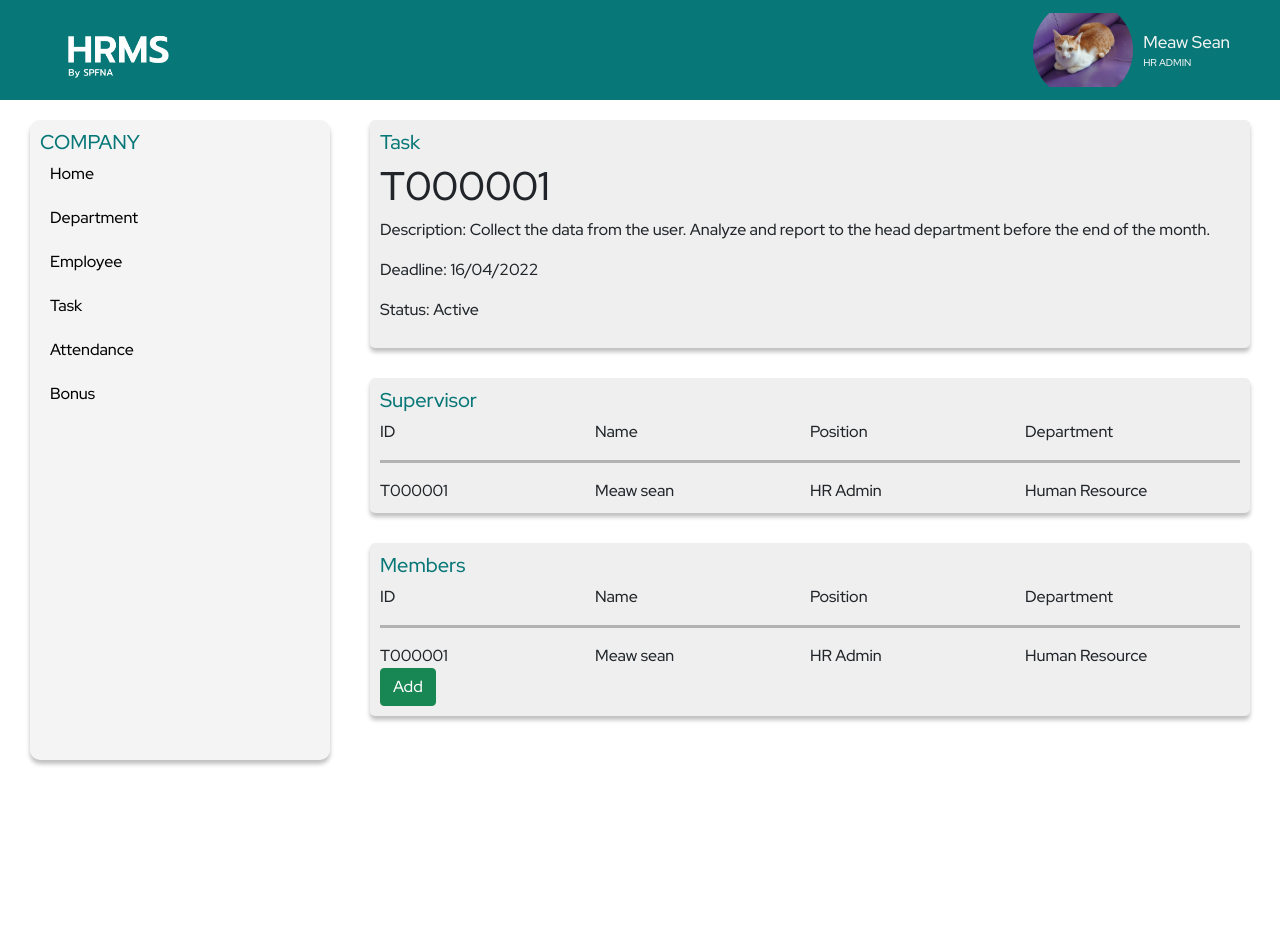
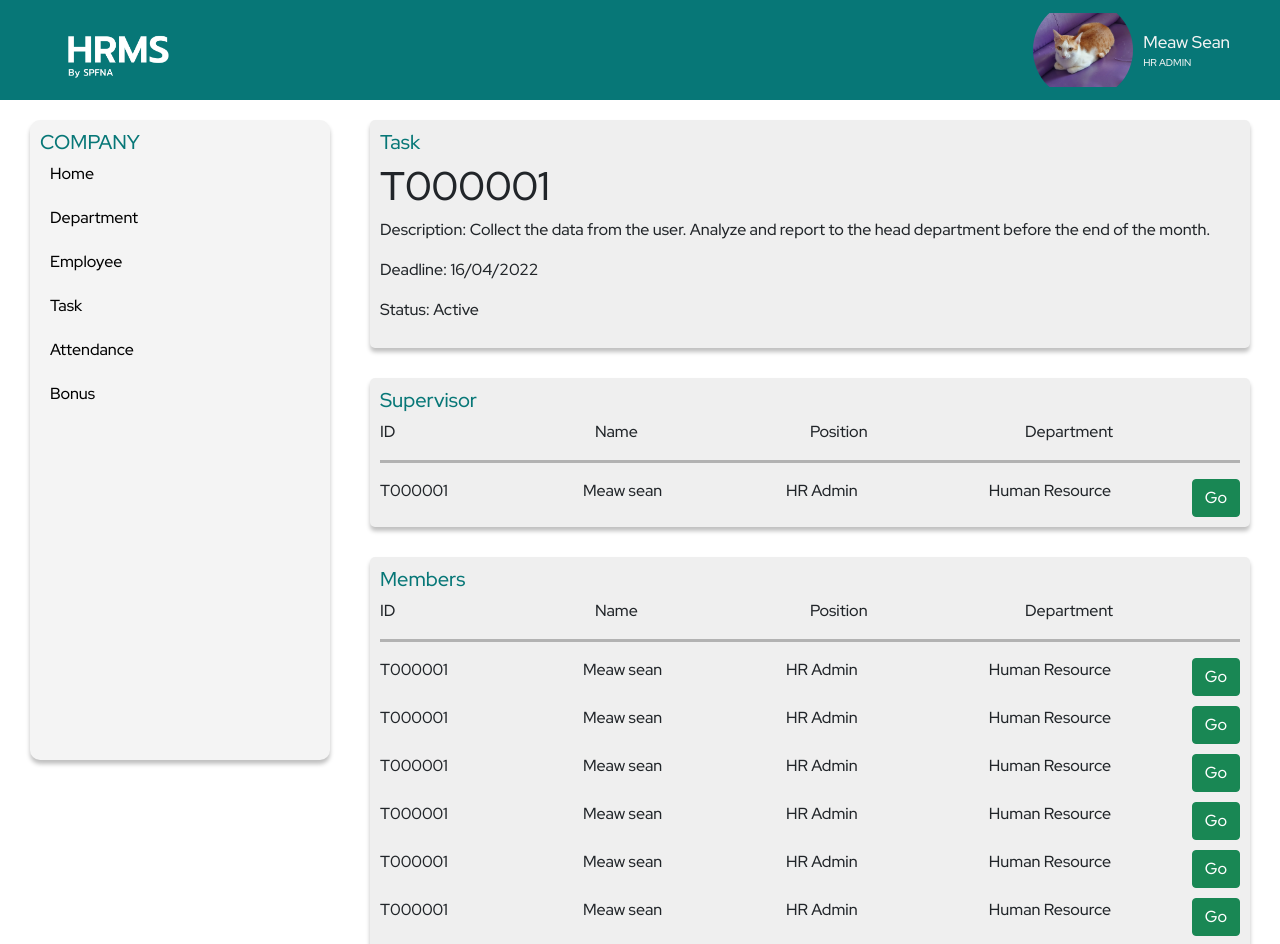
Before and after one commit to Nas-virat/HR_management, a React (Create React App) app in the folder frontend/: page /viewtask in a window 1280 px wide. Shown: the top 944 px of the page. Before the commit the page ends 800 px from the top, so only its background shows below. Built offline with nearby package versions, Linux system fonts and the light colour scheme.

Commit message:
add Employee code more clean and add button go link to /home

```diff
--- a/frontend/src/screens/Admin/task/Viewtask.css
+++ b/frontend/src/screens/Admin/task/Viewtask.css
@@ -33,11 +33,12 @@
     flex: 1;
 }
 
-.supervisor-content {
+.employee-content {
     display: flex;
+    margin-top: 10px;
 }
 
-.supervisor-content > div{
+.employee-content > div{
     flex: 1;
 }
 
--- a/frontend/src/screens/Admin/task/Viewtask.js
+++ b/frontend/src/screens/Admin/task/Viewtask.js
@@ -2,6 +2,7 @@ import React from 'react';
 
 import { Button } from 'react-bootstrap';
 import { useState } from 'react';
+import { useNavigate } from 'react-router-dom';
 
 //css
 import '../Forms.css';
@@ -34,11 +35,22 @@ const Header = () => {
    )
 }
 
+const EmployeeRow = ({info}) =>{
+  let navigate = useNavigate();
+  return(
+    <div className = "employee-content">
+      <div>{info.Id}</div>
+      <div>{info.Name}</div>
+      <div>{info.Position}</div>
+      <div>{info.Department}</div>
+      <Button variant="success" onClick={() => navigate("/home")}>Go</Button>
+    </div>
+    )
+}
 
 const Viewtask = () => {
 
   const [add, setAdd] = useState(false);
-
   return (
     <div>
         <Navbar/>
@@ -56,23 +68,20 @@ const Viewtask = () => {
             <div className = "viewtask-supervisor-bg">
                 <h5>Supervisor</h5>
                 <Header />
-                <div className = "supervisor-content">
-                    <div>{data.Id}</div>
-                    <div>{data.Name}</div>
-                    <div>{data.Position}</div>
-                    <div>{data.Department}</div>
-                </div>
+                <EmployeeRow info = {data}/>
             </div>
             <div className = "viewtask-members-bg">
                 <h5>Members</h5>
                 <Header />
-                <div className = "supervisor-content">
-                    <div>{data.Id}</div>
-                    <div>{data.Name}</div>
-                    <div>{data.Position}</div>
-                    <div>{data.Department}</div>
-                    {/*Button Go */}
-                </div>
+                <EmployeeRow info = {data}/>
+                <EmployeeRow info = {data}/>
+                <EmployeeRow info = {data}/>
+                <EmployeeRow info = {data}/>
+                <EmployeeRow info = {data}/>
+                <EmployeeRow info = {data}/>
+                <EmployeeRow info = {data}/>
+                <EmployeeRow info = {data}/>
+                <EmployeeRow info = {data}/>
                 <Button variant="success" onClick ={() => setAdd(!add)}>Add</Button>{' '}
                 {add && <Button variant="success">Hello</Button>}
             </div>
```
